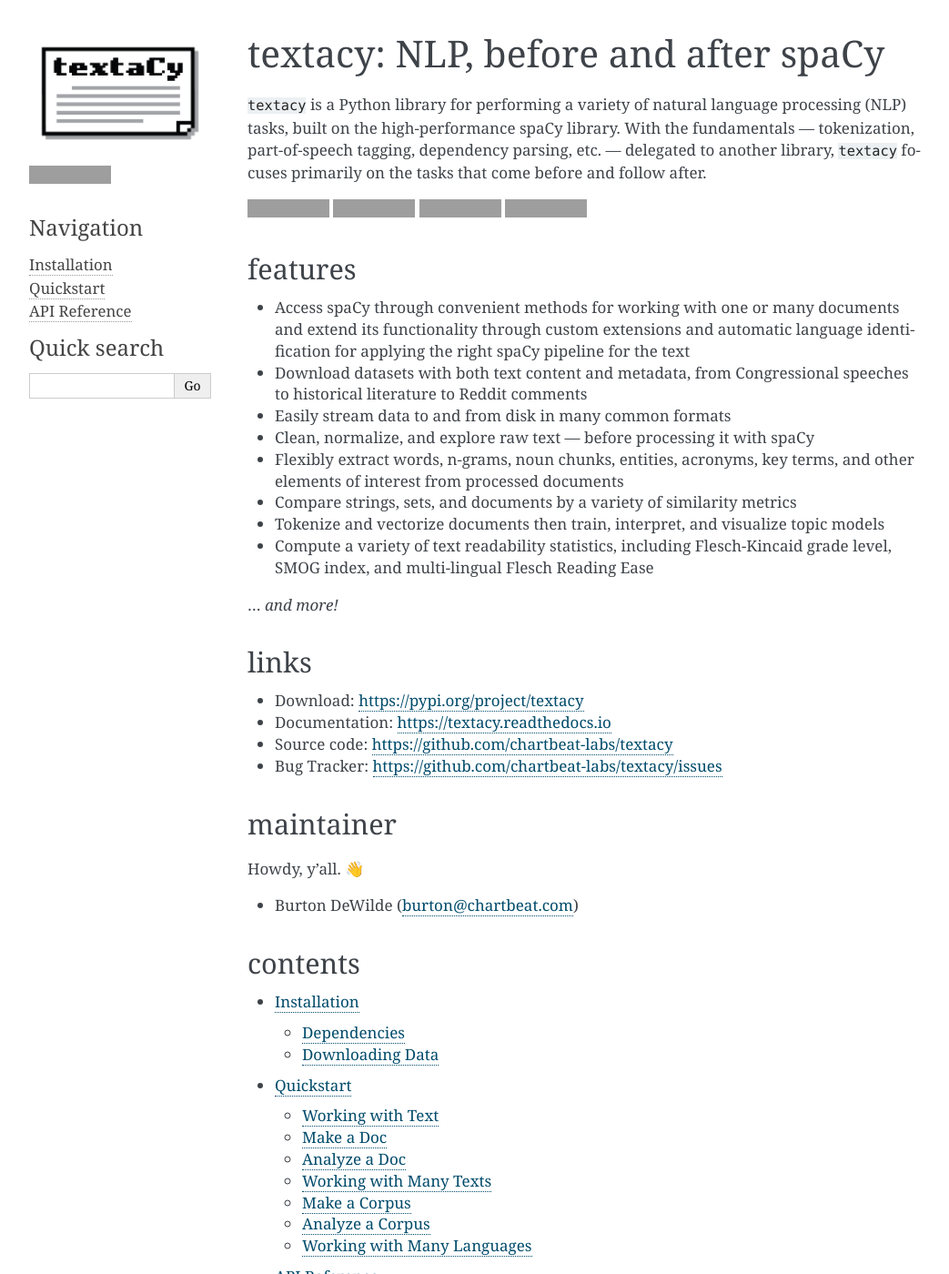
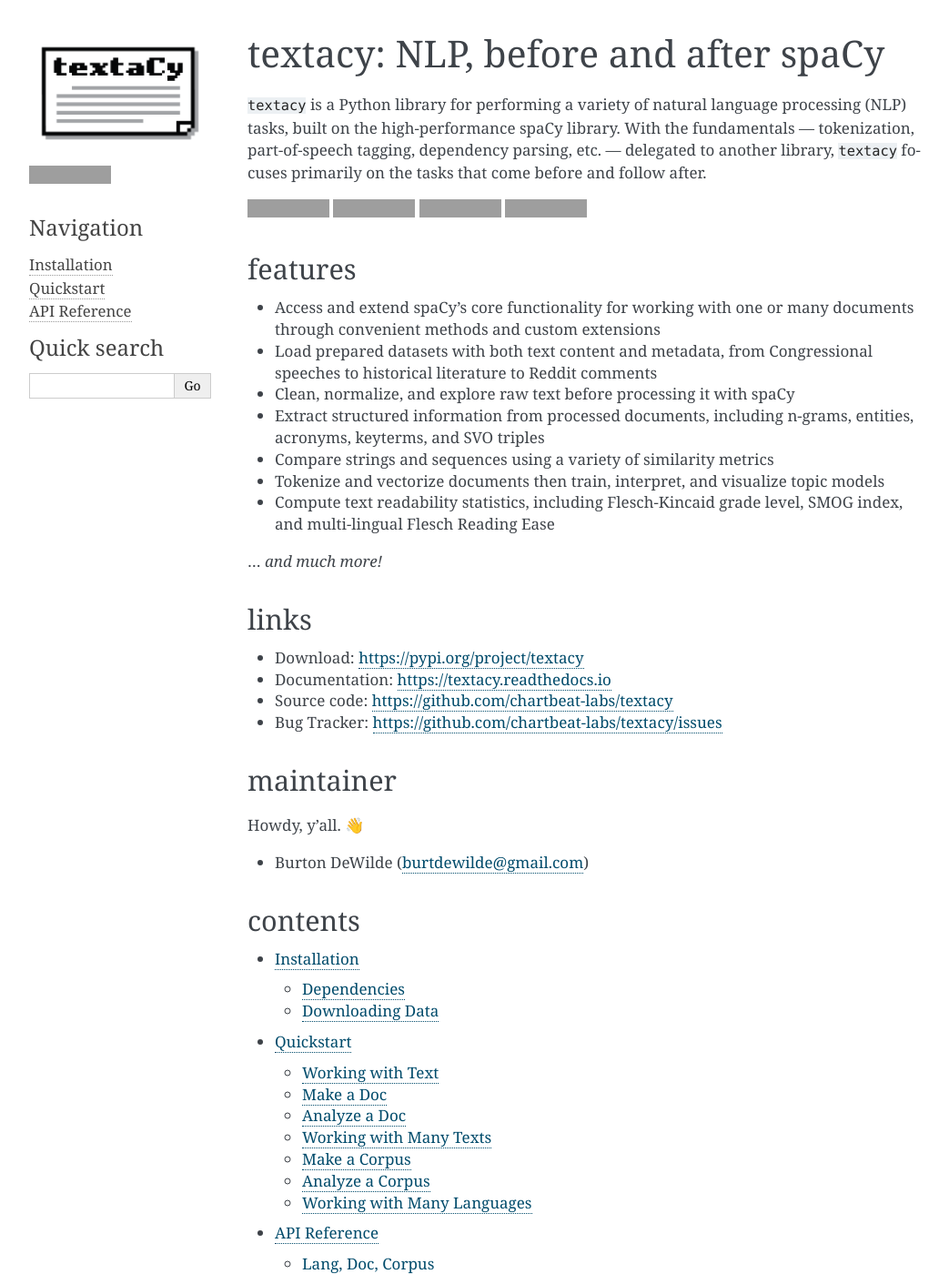
Before and after one commit to chartbeat-labs/textacy, a Sphinx documentation site: the page built from docs/source/index.rst, in a window 1280 px wide and 1400 px high, cut to the strip 0-1400 px from the top of the window. Shown: the whole strip at 91% size, without its empty margins (106-1149 px from the left). Built offline with Sphinx 7.4.7, drawn with Linux system fonts in a browser that asks for light colours; grey boxes are pictures that could not be loaded.

```diff
--- a/docs/source/index.rst
+++ b/docs/source/index.rst
@@ -25,21 +25,19 @@ part-of-speech tagging, dependency parsing, etc. --- delegated to another librar
 features
 --------
 
-- Access spaCy through convenient methods for working with one or many documents
-  and extend its functionality through custom extensions and automatic language
-  identification for applying the right spaCy pipeline for the text
-- Download datasets with both text content and metadata, from Congressional speeches
+- Access and extend spaCy's core functionality for working with one or many documents
+  through convenient methods and custom extensions
+- Load prepared datasets with both text content and metadata, from Congressional speeches
   to historical literature to Reddit comments
-- Easily stream data to and from disk in many common formats
-- Clean, normalize, and explore raw text — before processing it with spaCy
-- Flexibly extract words, n-grams, noun chunks, entities, acronyms, key terms,
-  and other elements of interest from processed documents
-- Compare strings, sets, and documents by a variety of similarity metrics
+- Clean, normalize, and explore raw text before processing it with spaCy
+- Extract structured information from processed documents, including n-grams, entities,
+  acronyms, keyterms, and SVO triples
+- Compare strings and sequences using a variety of similarity metrics
 - Tokenize and vectorize documents then train, interpret, and visualize topic models
-- Compute a variety of text readability statistics, including Flesch-Kincaid grade level,
-  SMOG index, and multi-lingual Flesch Reading Ease
+- Compute text readability statistics, including Flesch-Kincaid grade level, SMOG index,
+  and multi-lingual Flesch Reading Ease
 
-... *and more!*
+... *and much more!*
 
 links
 -----
@@ -54,7 +52,7 @@ maintainer
 
 Howdy, y’all. 👋
 
-- Burton DeWilde (burton@chartbeat.com)
+- Burton DeWilde (burtdewilde@gmail.com)
 
 contents
 --------
```
Also changed, not shown: README.md (+8 -9 lines).
